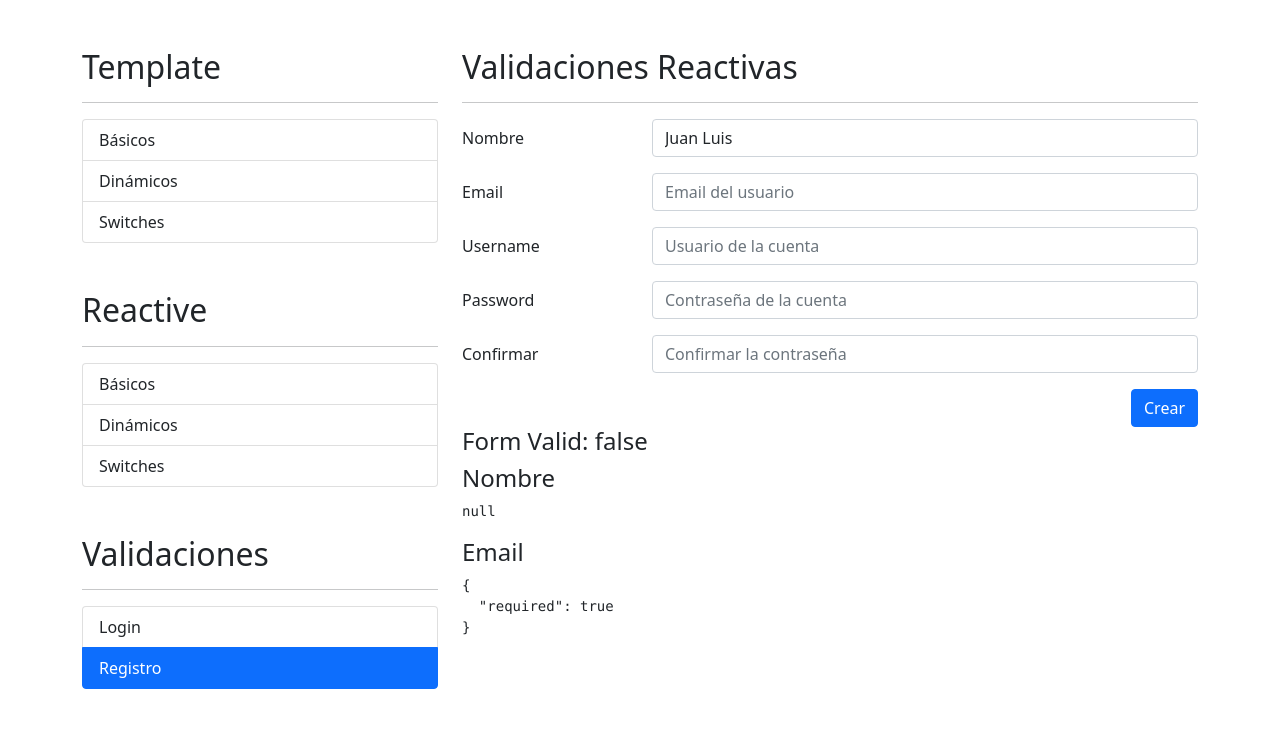
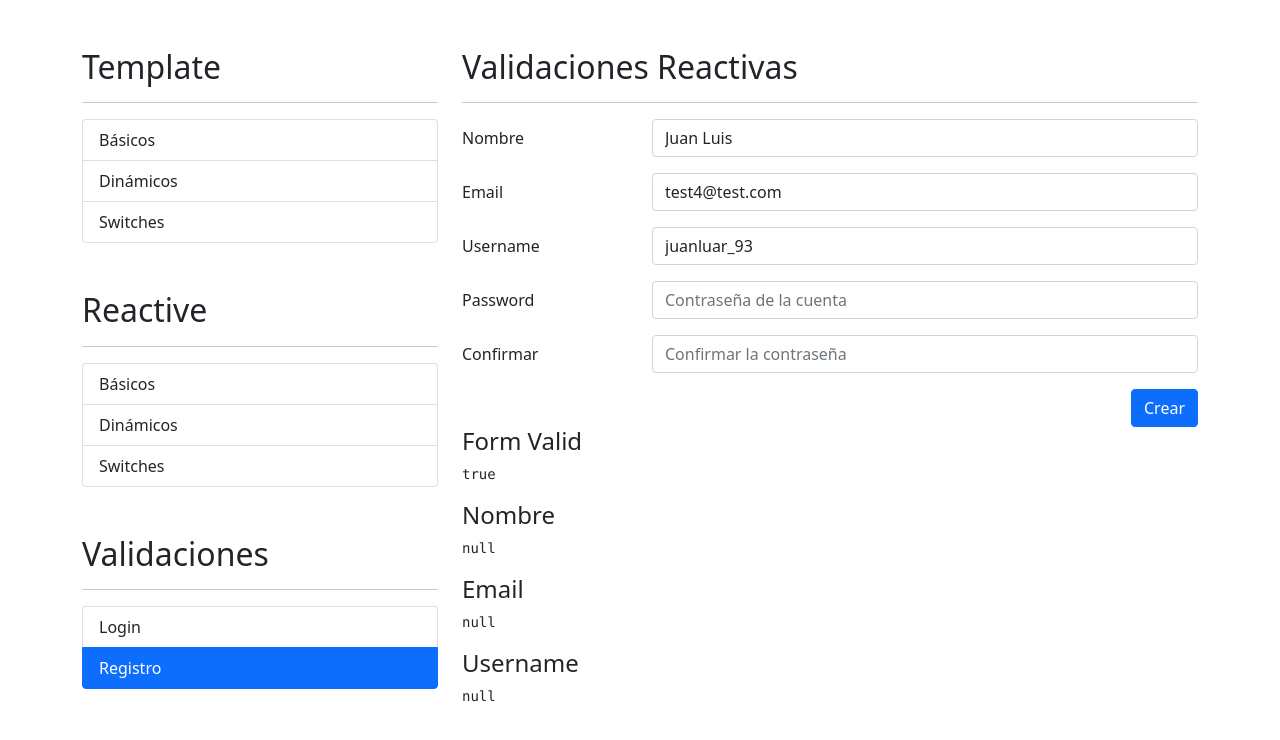
Before and after one commit to theoWald/formulariosApp, an Angular app: page /template/basicos in a window 1280 px wide. Both pictures are taken after a click on the item "Registro". Shown: the top 740 px of the page. Built offline with nearby package versions, Linux system fonts and the light colour scheme.

Commit message:
validaciones propias 1.0

```diff
--- a/src/app/auth/pages/registro/registro.component.html
+++ b/src/app/auth/pages/registro/registro.component.html
@@ -44,7 +44,12 @@
                 <div class="col-sm-9">
                     <input type="text"
                         class="form-control"
+                        formControlName="username"
                         placeholder="Usuario de la cuenta">
+                    <span class="form-text text-danger"
+                        *ngIf="campoNoValido('username')">
+                        El username no puede ser Strider
+                    </span>
                 </div>
             </div>
 
@@ -83,9 +88,11 @@
 </div>
 
 
-<h4>Form Valid: {{ miFormulario.valid }}</h4>
-
+<h4>Form Valid</h4>
+<pre>{{ miFormulario.valid }}</pre>
 <h4>Nombre</h4>
 <pre>{{ miFormulario.controls.nombre.errors | json }}</pre>
 <h4>Email</h4>
 <pre>{{ miFormulario.controls.email.errors | json }}</pre>
+<h4>Username</h4>
+<pre>{{ miFormulario.controls.username.errors | json }}</pre>
--- a/src/app/auth/pages/registro/registro.component.ts
+++ b/src/app/auth/pages/registro/registro.component.ts
@@ -1,5 +1,5 @@
 import { Component, OnInit } from '@angular/core';
-import { FormGroup, FormBuilder, Validators } from '@angular/forms';
+import { FormGroup, FormBuilder, Validators, FormControl } from '@angular/forms';
 
 @Component({
   selector: 'app-registro',
@@ -13,9 +13,24 @@ export class RegistroComponent implements OnInit {
   nombreApellidoPattern: string = '([a-zA-Z]+) ([a-zA-Z]+)';
   emailPattern: string = "^[a-z0-9._%+-]+@[a-z0-9.-]+\\.[a-z]{2,4}$";
 
+  noPuedeSerStrider( control: FormControl ){
+    //console.log(control.value);
+    const valor = control.value?.trim().toLowerCase();
+    //console.log(valor);
+    //En una validación al devolver un objeto decimos que pasa algo
+    if(valor === 'strider'){
+      // ERROR!!
+      return { noStrider: true }
+    }
+
+    //En una validación quiere decir que todo va bien
+    return null;
+  }
+
   miFormulario: FormGroup = this.fb.group({
     nombre: ['', [Validators.required, Validators.pattern(this.nombreApellidoPattern)]],
-    email: ['', [Validators.required, Validators.pattern(this.emailPattern)]]
+    email: ['', [Validators.required, Validators.pattern(this.emailPattern)]],
+    username: ['', [Validators.required, this.noPuedeSerStrider]]
 
   });
 
@@ -24,7 +39,9 @@ export class RegistroComponent implements OnInit {
   ngOnInit(): void {
 
     this.miFormulario.reset({
-      nombre: 'Juan Luis'
+      nombre: 'Juan Luis',
+      email: 'test4@test.com',
+      username: 'juanluar_93'
     })
   }
 
```
Also changed, not shown: src/app/shared/validator.service.ts (added, +27 -0 lines).
